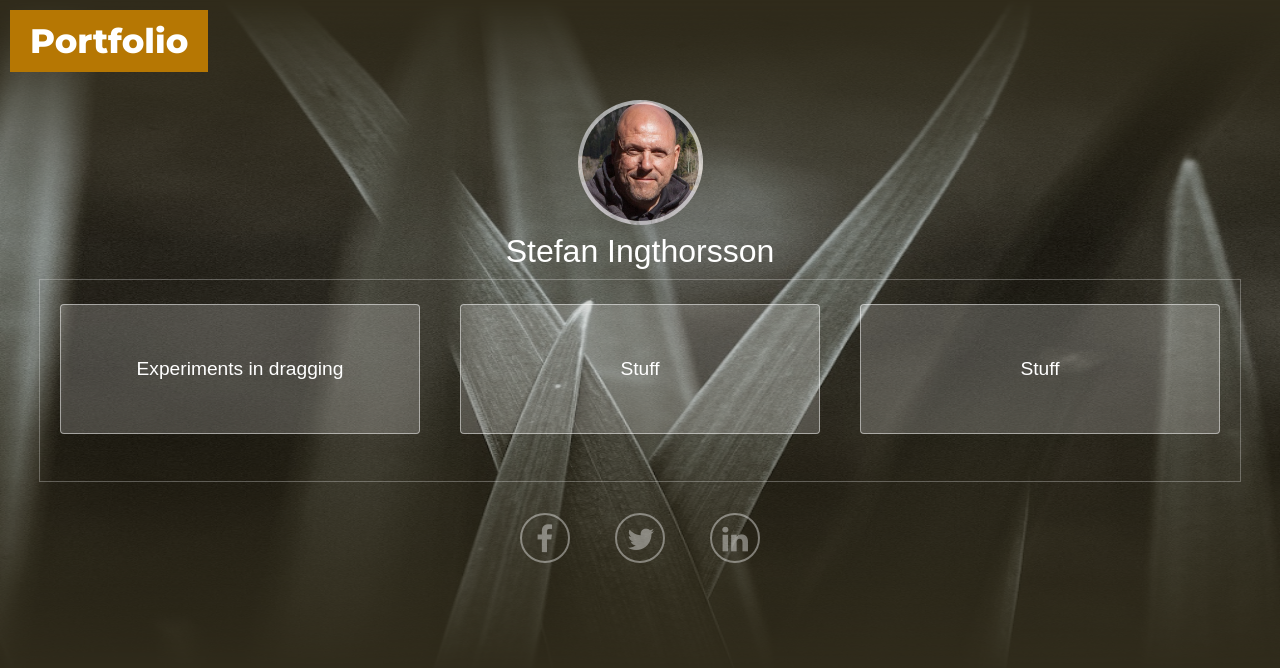
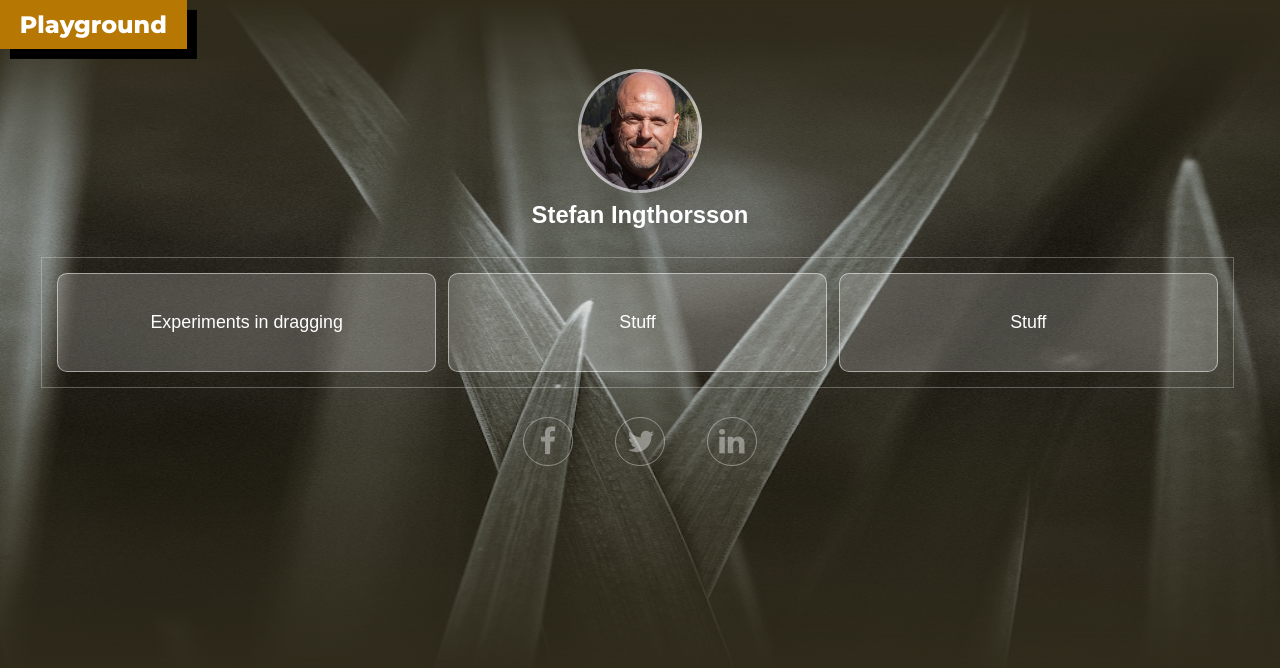
Before and after one commit to Ingthorsson/portfolio, a plain HTML site: page index.html in a window 1280 px wide. Drawn offline with Linux system fonts and the light colour scheme; a web font is replaced by a local one.

Commit message:
refining rsponsive css

```diff
--- a/css/style.css
+++ b/css/style.css
@@ -29,6 +29,8 @@
     --base-opacity-1: calc(var(--base-opacity) - 0.06);
     --base-opacity-2: calc(var(--base-opacity) - 0.66);
 
+    font-size: 6.2%;
+
   }
 
 
@@ -36,13 +38,22 @@ body {
     background-color: rgb(48, 43, 27);
 }
 
+.container {
+    width: 100%;
+    height:100%;
+    outline-offset: -2px;
+    min-width: 320rem;
+
+}
+
+
 .card-shadow-dark {
-    -webkit-box-shadow: 3px 7px 13px 0px rgba(7, 4, 6, var(--base-opacity-1));
-    box-shadow: 3px 7px 13px 0px rgba(7, 4, 6, var(--base-opacity-1));
+    -webkit-box-shadow: 3rem 7rem 13rem 0rem rgba(7, 4, 6, var(--base-opacity-1));
+    box-shadow: 3rem 7rem 13rem 0rem rgba(7, 4, 6, var(--base-opacity-1));
 }
 .card-shadow-light {
-    -webkit-box-shadow: 3px 7px 13px 0px rgba(7, 4, 6, var(--base-opacity-2));
-    box-shadow: 3px 7px 13px 0px rgba(7, 4, 6, var(--base-opacity-2));
+    -webkit-box-shadow: 3rem 7rem 13rem 0rem rgba(7, 4, 6, var(--base-opacity-2));
+    box-shadow: 3rem 7rem 13rem 0rem rgba(7, 4, 6, var(--base-opacity-2));
 }
 
 .card-link {
@@ -55,11 +66,13 @@ body {
 }
 
 .bg {
-    height: 100vh;
-    width: 100vw;
+    height: 100%;
+    width: 100%;
     filter: grayscale(60%);
     opacity: 0.8;
-    position: relative;
+    position: absolute;
+    z-index: -10;
+    min-width: 320rem;
 }
 
 
@@ -70,87 +83,63 @@ body {
     width: 100vw;
 }
 
-
-.bg_sub1 {
-    background: url(../images/dandy.jpg);
-    background-position: center;
-    background-repeat: no-repeat;
-    background-size: cover;
+.header {
+    min-width: 320rem;
+    max-height: 240rem;
+    z-index: 100;
+    margin: 0 0 20rem 0;
 }
 
-.intro {
-    position: absolute;
-    top: 0;
-    left: 0;
-    background-color: var(--black);
-    width: 100%;
-    height: 2s0px;
-    z-index: 100;
+.header .intro_title {
+    background-color: var(--main-bg-color-light);
+    box-shadow: 10rem 10rem var(--black);
+    color: var(--white-solid);
+    padding: 10rem 20rem;
+    font-size: 24rem;
+    font-family: 'Montserrat', sans-serif;
+    width: fit-content;
+    margin:  0 0 10rem 0;
 }
 
-.intro_title {
-    position: absolute;
-    top: 10px;
-    left: 10px;
-    background-color: var(--main-bg-color-light);
-    box-shadow: 10px 10px var(--black)0;
+.header .intro_title a {
     color: var(--white-solid);
-    padding: 10px 20px;
-    z-index: 200;
-    font-size: 34px;
-    font-family: 'Montserrat', sans-serif;
-}
-
-.intro_title a {
-    color: var(--white-solid);
-    font-size: 34px;
+    font-size: 24rem;
     font-family: 'Montserrat', sans-serif;
     text-decoration: none;
 }
 
 .content {
-    position: absolute;
-    left: 30px;
-    right: 30px;
-    top: 100px;
-    display: flex;
-    flex-direction: column;
+    min-width: 320rem;
+    padding: 0 20rem 0 15rem;
 }
-
-/* s */
 
 .avitar {
     border-radius: 50%;
-    border: solid var(--white-trans) 4px;
-    display: inline-block;
-    margin: auto;
+    border: solid var(--white-trans) 4rem;
+    margin:  20rem auto 0 auto;
     z-index: 10;
 }
 
 .avitar__L {
-    height: 125px;
-    width: 125px;
+    height: 125rem;
+    width: 125rem;
 }
-
-/* .avitar__S {
-    height: 50px;
-    width: 50px;
-} */
 
 .avitar__id {
     background-image: url(../images/me.jpg);
-    background-size: 200px;
+    background-size: 200rem;
     background-position: center;
     background-repeat: no-repeat;
 }
 
 .id {
-    padding: 8px 0 10px 0;
+    padding: 8rem 0 10rem 0;
     margin-left: auto;
     margin-right: auto;
-    font-size: 2rem;
+    font-size: 24rem;
     font-family: 'Maven Pro', sans-serif;
     color: var(--white-solid);
+    width: fit-content;
 }
 
 .dot_social {
@@ -158,80 +147,66 @@ body {
 }
 
 .card_container {
-    outline: 1px solid rgba(238, 238, 238, 0.3);
+    outline: 1rem solid rgba(238, 238, 238, 0.3);
     width: 100%;
-    max-width: 75rem;
-    margin-left: auto;
-    margin-right: auto;
+    max-width: 1200rem;
+    min-width: 320rem;
+    margin: 0 auto;
     display: flex;
     flex-direction: column;
     align-items: center;
-    padding: 1.5em 0;
+    gap: 12rem;
+    padding: 15rem;
 }
 
 .card {
-    width: 90%;
-    min-height: 130px;
     background-color: rgba(255, 255, 255, 0.2);
-    border-radius: 4px;
+    border-radius: 10rem;
     border: 1px solid rgba(255, 255, 255, 0.5);
-
-    margin-bottom: 1.2em;
-    padding: 0.6em;
+    min-height: 100rem;
     display: flex;
-    align-items:center;
-    justify-content: center;
+    align-items: center;
+    justify-content:center;
+    min-width: 280rem;
+    width: 80%;
 }
 
 .card-font {
     font-family: 'Aldrich', sans-serif;
-    font-size:1.2rem;
-    line-height: 1.2em;
+    font-size:18rem;
 }
 
 
-@media (min-width: 600px) {
-
-    .card {
-        width: 30rem;
-    }
-}
-
-@media (min-width: 1000px) {
+@media (min-width: 820px) {
 
     .card_container {
         flex-direction: row;
-        justify-content: space-around;
-        align-items: stretch;
     }
+
     .card {
-        width: 30%;
+        min-width: 180rem;
+        width: 100%;
     }
 }
 
 
-
-.content .social_container {
-    min-width: 15rem;
-    margin-left: auto;
-    margin-right: auto;
+ .social_container {
+    width:320rem;
+    margin: 30rem auto;
     display: flex;
-    flex-direction: row;
-    justify-content: space-between;
-    padding: 2rem 0;
-    contain: paint;
+    justify-content: space-evenly;
 }
 
 /* Style all font awesome icons */
 .fa {
-    font-size: 30px;
-    width: 50px;
-    height: 50px;
+    font-size: 30rem;
+    width: 50rem;
+    height: 50rem;
     text-align: center;
     text-decoration: none;
     border-radius: 50%;
-    z-index: 10;
-    border: 2px solid rgba(255, 255, 255, .4);
+    z-index: 1;
+    border: 2rem solid rgba(255, 255, 255, .4);
 }
 
 /* Add a hover effect if you want */
@@ -241,18 +216,18 @@ body {
 
 /* Facebook */
 .fa-facebook {
-    padding: 9px 1px 1px 0;
+    padding: 9rem 1rem 1rem 0;
     color: rgba(255, 255, 255, .4);
 }
 
 /* Twitter */
 .fa-twitter {
-    padding: 9px 1px 1px 3px;
+    padding: 9rem 1rem 1rem 3rem;
     color: rgba(255, 255, 255, .4);
 }
 
 /* linkedin */
 .fa-linkedin {
-    padding: 9px;
+    padding: 9rem;
     color: rgba(255, 255, 255, .4);
 }
--- a/index.html
+++ b/index.html
@@ -20,17 +20,25 @@
 
 <body>
     <!--  -->
-    <div class="bg"><img class="bgimage" src="images/grass.jpg" alt=""></div>
-    <div class="intro"></div>
-    <div class="intro_title">Portfolio</div>
-    <div class="content">
-        <div class="avitar avitar__id  avitar__L"></div>
-        <div class="id">Stefan Ingthorsson</div>
-        <div class="card_container card-link">
-            <div class="card card-font card-shadow"><a class="card-link" href="src/drag.html">Experiments in
-                    dragging</a> </div>
-            <div class="card card-font card-shadow"><a class="card-link" href="#">Stuff</a></div>
-            <div class="card card-font card-shadow"><a class="card-link" href="#">Stuff</a></div>
+    <div class="container">
+        <div class="bg"><img class="bgimage" src="images/grass.jpg" alt=""></div>
+
+        <div class="header">
+            <div class="intro_title">Playground</div>
+
+            <div class="avitar avitar__id  avitar__L"></div>
+            <h1 class="id">Stefan Ingthorsson</h1>
+        </div>
+
+        <div class="content">
+            <div class="card_container card-link">
+                <div class="card card-font card-shadow">
+                    <a class="card-link" href="src/drag.html">
+                        Experiments in dragging</a>
+                </div>
+                <div class="card card-font card-shadow"><a class="card-link" href="#">Stuff</a></div>
+                <div class="card card-font card-shadow"><a class="card-link" href="#">Stuff</a></div>
+            </div>
         </div>
 
         <div class="social_container">
```
Also changed, not shown: css/drag-style.css (+32 -24 lines), src/drag.html (+19 -14 lines).
